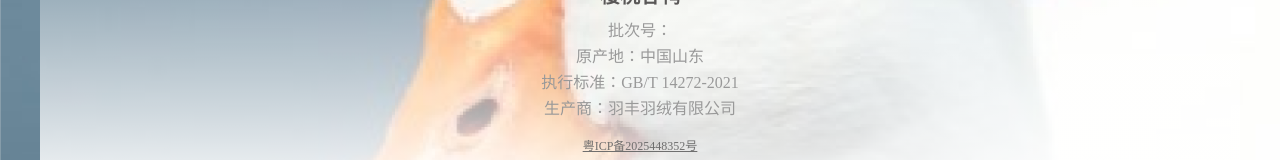
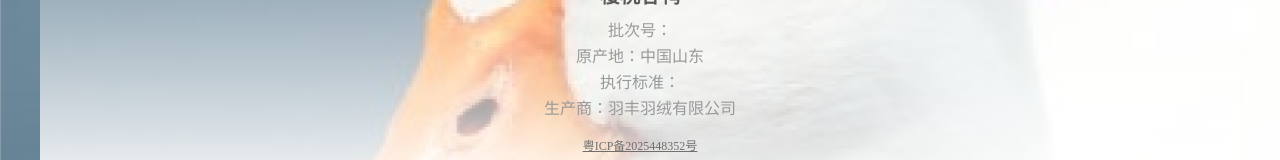
Before and after one commit to OutSourceProject/project002, a Vue app: page /#/retrospect in a window 1280 px wide. Shown: the part 634-794 px from the top of the page. Built offline with nearby package versions, Linux system fonts and the light colour scheme; no server answers.

Commit message:
数据获取

```diff
--- a/src/views/retrospectPage/components/CarouselTow.vue
+++ b/src/views/retrospectPage/components/CarouselTow.vue
@@ -3,6 +3,11 @@ import { nextTick, onMounted, onUnmounted, ref } from "vue";
 
 const props = defineProps({
   batchNumInfo: {
+    type: [String, Number],
+    required: false,
+    default: ''
+  },
+  executiveStandard: {
     type: [String, Number],
     required: false,
     default: ''
@@ -96,7 +101,7 @@ onUnmounted(() => {
             <p class="w-full text-center font-bold color-595757 font-size-20 mb-3">樱桃谷鸭</p>
             <p class="w-full text-center color-999999 font-size-16 leading-relaxed">批次号：{{ batchNumInfo }}</p>
             <p class="w-full text-center  color-999999 font-size-16 leading-relaxed">原产地：中国山东</p>
-            <p class="w-full text-center  color-999999 font-size-16 leading-relaxed">执行标准：GB/T 14272-2021</p>
+            <p class="w-full text-center  color-999999 font-size-16 leading-relaxed">执行标准：{{executiveStandard}}</p>
             <p class="w-full text-center  color-999999 font-size-16 leading-relaxed">生产商：羽丰羽绒有限公司</p>
           </div>
         </div>
```
